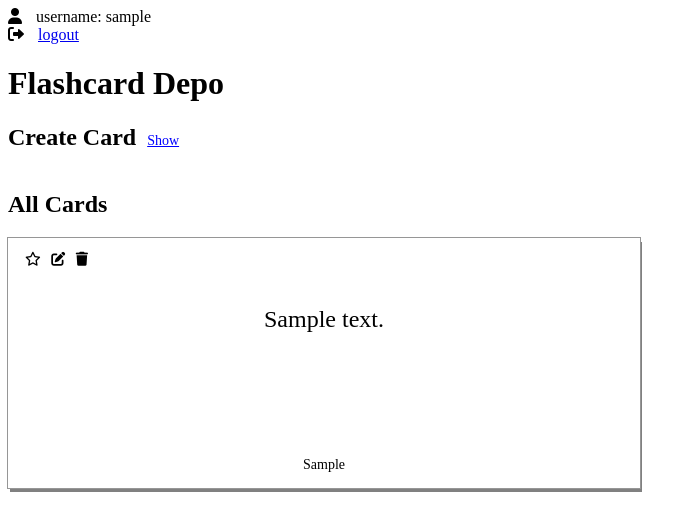
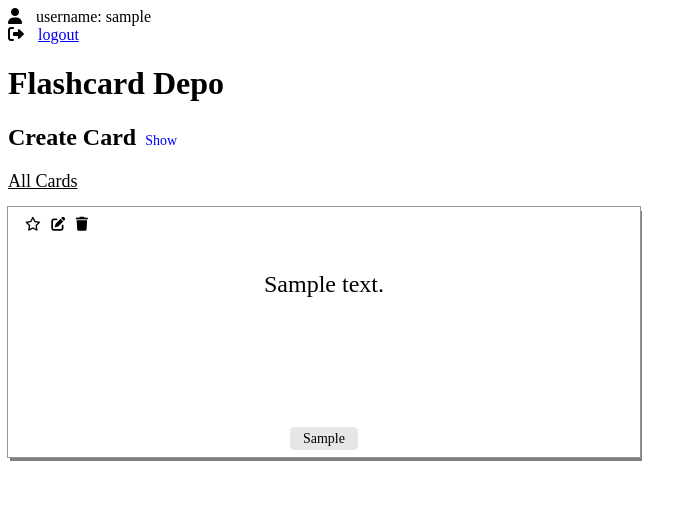
Before and after one commit to seanmisra/flashcard-depo, a PHP site: page / in a window 1280 px wide. Shown: the top 531 px of the page, without its empty margins (0-698 px from the left). Run offline with PHP 8.4, Linux system fonts and the light colour scheme; the visitor is signed in with stand-in values (Sample User, id 1); tables that the repository leaves empty hold one stand-in row (values such as "Sample post"); some libraries are stand-ins or nearby versions.

Commit message:
Notifications, UI/UX

```diff
--- a/src/cardAction.php
+++ b/src/cardAction.php
@@ -52,9 +52,14 @@
 
         if (isset($card)) {
             $newInd = $card->getFavoriteInd() === 'Y' ? 'N' : 'Y';
+            $starredWord = $newInd === 'Y' ? 'starred' : 'unstarred';
+
             $favoriteUpdateSQL = "UPDATE mydatabase.cards SET favorite_ind='" . $newInd .
                 "' WHERE id=" . $id;
             $GLOBALS['conn']->query($favoriteUpdateSQL);
+
+
+            echo '<script type="text/javascript">toastr.success("Card is ' . $starredWord . '")</script>';
         }
     }
 
@@ -112,7 +117,9 @@
                 echo "<br>";
                 die($e->getMessage());
             }
-            echo "New record successfully created";
+
+
+            echo '<script type="text/javascript">toastr.success("New record successfully created")</script>';
         }
         getAllCards();
     }
--- a/src/cardContainer.php
+++ b/src/cardContainer.php
@@ -1,5 +1,5 @@
 <div>
-    <h2>All Cards</h2>
+    <h2 id="all-cards-header">All Cards</h2>
     <?php foreach($allCards as $card): ?>
         <div class="card"
             id="<?php echo $card->getCardId()?>">
@@ -32,7 +32,12 @@
                 >
                     <p class="card-front show-side"><?php echo $card->getCardFront()?> </p>
                     <p class="card-back hide-side"><?php echo $card->getCardBack()?> </p>
-                    <div class="tags"><?php echo $card->getFormattedTags()?> </div>
+                    <div class="tags">
+
+                        <?php foreach($card->getTagList() as $key=>$value): ?>
+                            <span class="card-tag"><?php echo $value ?></span>
+                        <?php endforeach; ?>
+                    </div>
                 </div>
         </div>
     <?php endforeach; ?>
--- a/src/index.php
+++ b/src/index.php
@@ -15,6 +15,10 @@ error_reporting(E_ALL);
       <link rel='stylesheet' href='style/style.css'>
       <script src='script/cardScript.js'></script>
       <link rel="stylesheet" href="https://cdnjs.cloudflare.com/ajax/libs/font-awesome/6.2.1/css/all.min.css" integrity="sha512-MV7K8+y+gLIBoVD59lQIYicR65iaqukzvf/nwasF0nqhPay5w/9lJmVM2hMDcnK1OnMGCdVK+iQrJ7lzPJQd1w==" crossorigin="anonymous" referrerpolicy="no-referrer" />
+
+      <script src="http://code.jquery.com/jquery-1.9.1.min.js"></script>
+      <link href="https://cdnjs.cloudflare.com/ajax/libs/toastr.js/2.0.1/css/toastr.css" rel="stylesheet"/>
+      <script src="https://cdnjs.cloudflare.com/ajax/libs/toastr.js/2.0.1/js/toastr.js"></script>
     </head>
 
     <i class="fa-solid fa-user"></i>
--- a/src/login.php
+++ b/src/login.php
@@ -53,7 +53,7 @@
                 echo "<br>";
                 die($e->getMessage());
             }
-            echo "User successfully created, can now login";
+            echo "<strong>User successfully created, can now login</strong>";
         } else {
             $GLOBALS['error'] = "Username already exists";
         }
@@ -80,7 +80,7 @@
 
 <html>
     <head>
-      <link rel='stylesheet' href='style/style.css'>
+        <link rel='stylesheet' href='style/style.css'>
     </head>
 
     <div class="login-wrapper">
--- a/src/style/style.css
+++ b/src/style/style.css
@@ -5,7 +5,7 @@
     height: 250px;
     display: flex;
     flex-direction: column;
-    justify-content: center;
+    justify-content: flex-start;
     align-items: center;
     font-size: 18px;
     margin-bottom: 20px;
@@ -13,26 +13,28 @@
 }
 
 .card-back {
-    /* font-size: 15px !important; */
+    font-size: 15px !important;
 }
 
 .card-content {
-    width: 100%;
+    width: 95%;
     display: flex;
     flex-direction: column;
     align-items: center;
+    height: 100%;
+    justify-content: space-between;
 }
 
 .card-content:hover {
-    opacity: .6;
+    opacity: .8;
 }
 
 .card-icons {
     font-size: 14px !important;
-    float: left;
     width: 100%;
     justify-content: left;
     margin-left: 20px;
+    margin-top: 10px;
 }
 
 .card-icon {
@@ -63,8 +65,8 @@
 }
 
 .tags {
-    margin-top: 100px;
     font-size: 14px;
+    margin-bottom: 10px;
 }
 
 .login-label {
@@ -118,11 +120,14 @@
 }
 
 #hide-create-card, #show-create-card {
-    margin-left: 7px;
+    margin-left: 5px;
     color: blue;
-    text-decoration: underline;
     font-size: 14px;
     cursor: pointer;
+}
+
+#hide-create-card:hover, #show-create-card:hover {
+    text-decoration: underline;
 }
 
 .visible {
@@ -141,3 +146,24 @@
     display: inline;
     margin-left: 10px;
 }
+
+.card-tag {
+    width: 80px;
+    height: 30px;
+    background-color: rgb(230, 230, 230);
+    color: black;
+    border-radius: 5px;
+    border: solid 1px rgb(230, 230, 230);
+    cursor: default;
+    padding-top: 3px;
+    padding-bottom: 3px;
+    padding-left: 12px;
+    padding-right: 12px;
+}
+
+#all-cards-header {
+    margin-top: 0px;
+    text-decoration: underline;
+    font-size: 18px;
+    font-weight: normal;
+}
```
